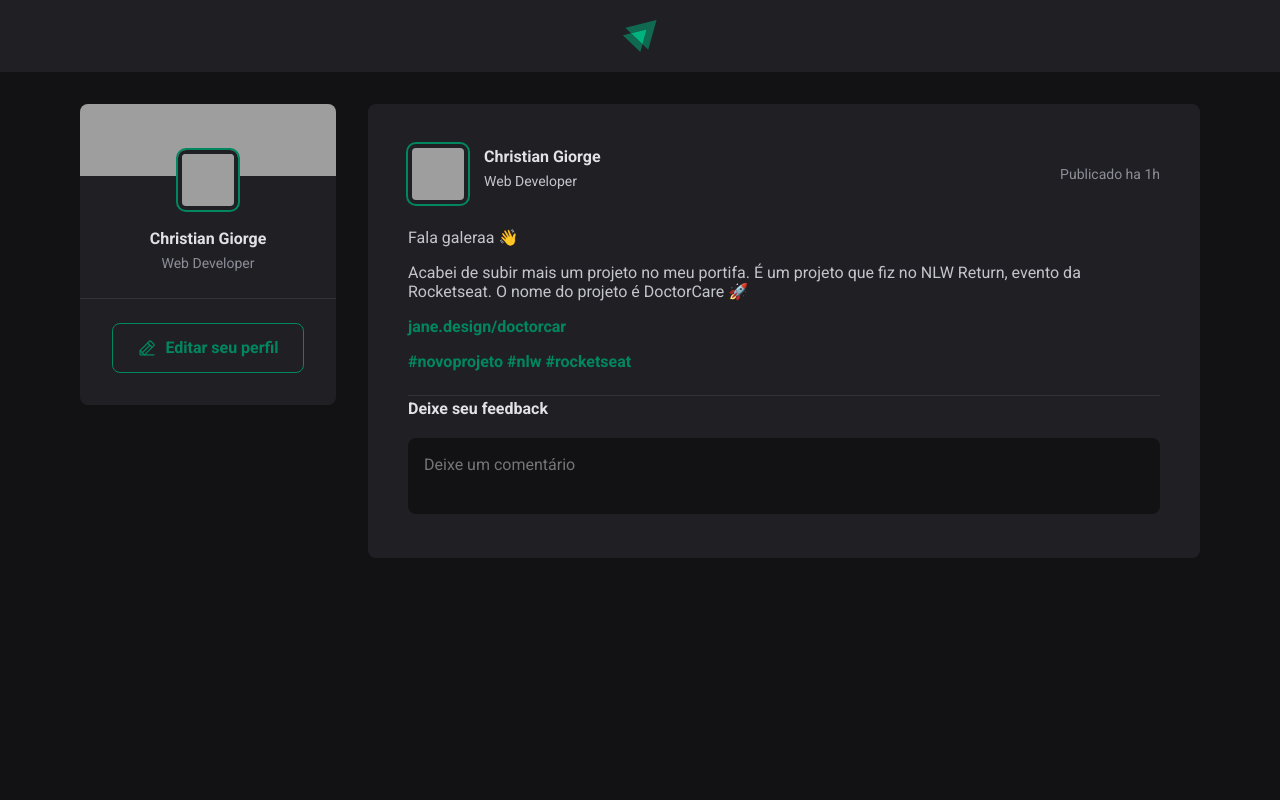
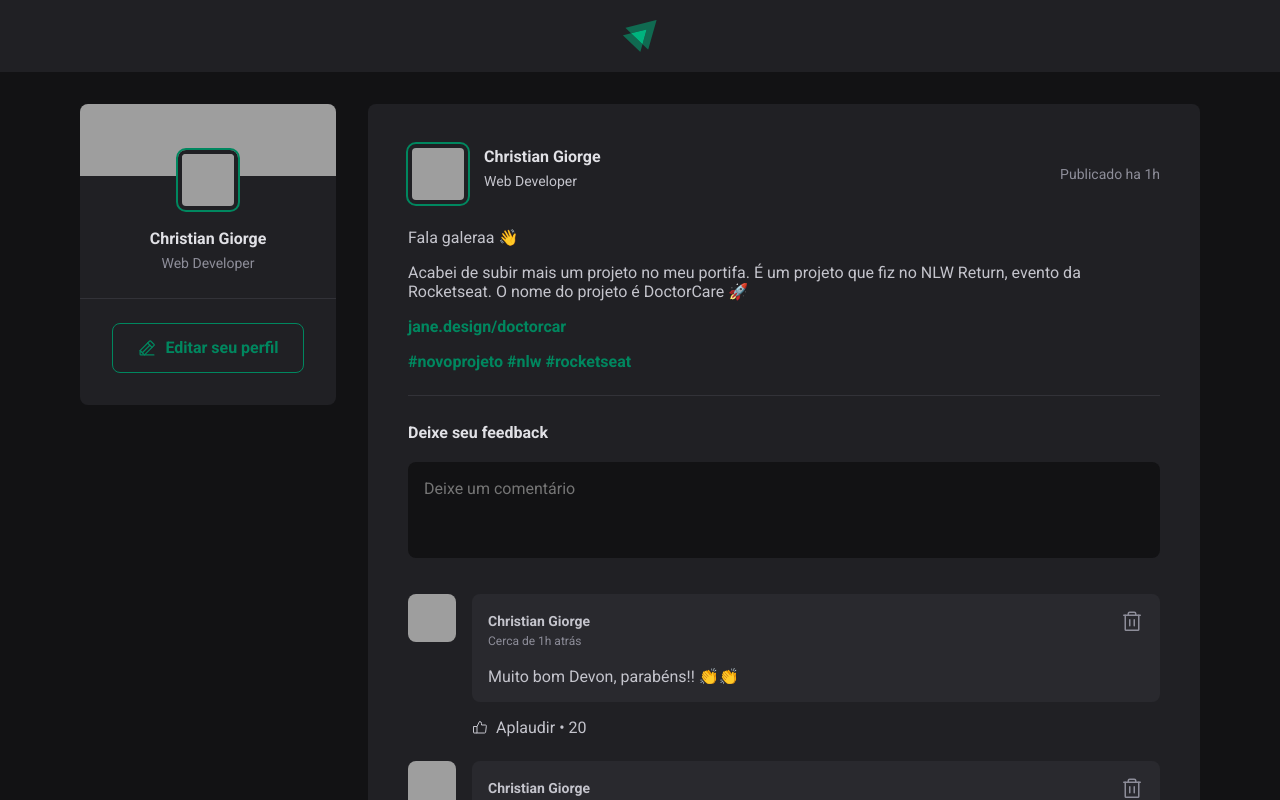
Before and after one commit to christiangiorge/feed-ingnite, a React (Vite) app: page / in a window 1280 px wide. Shown: the top 800 px of the page. Built offline with nearby package versions, Linux system fonts and the light colour scheme; grey boxes are pictures that could not be loaded.

Commit message:
Criando o component de comentario.

```diff
--- /dev/null
+++ b/src/components/Comment.jsx
@@ -0,0 +1,35 @@
+import { ThumbsUp, Trash } from 'phosphor-react'
+import styles from './Comment.module.css'
+
+export function Comment() {
+    return (
+        <div className={styles.comment}>
+            <img src="https://github.com/christiangiorge.png" />
+
+            <div className={styles.commentBox}>
+                <div className={styles.commentContent}>
+                    <header>
+                        <div className={styles.authorAndTime}>
+                            <strong>Christian Giorge</strong>
+                            <time title="11 de Maio às 8:13h" dateTime="2022-05-11 08:13:30">Cerca de 1h atrás</time>
+                        </div>
+
+                        <button title="Deletar comentário">
+                            <Trash size={24}/>
+                        </button>
+                    </header>
+
+                    <p>Muito bom Devon, parabéns!! 👏👏</p>
+                </div>
+
+                <footer>
+                    <button>
+                        <ThumbsUp />
+                        Aplaudir <span>20</span>
+                    </button>
+                </footer>
+
+            </div>
+        </div>
+    )
+}
--- /dev/null
+++ b/src/components/Comment.module.css
@@ -0,0 +1,87 @@
+.comment {
+    margin-top: 1.5rem;
+    display: flex;
+    gap: 1rem;
+}
+
+.comment > img {
+    width: 3rem;
+    height: 3rem;
+    border-radius: 8px;
+}
+
+.commentBox {
+    flex: 1;
+}
+
+.commentContent {
+    background: var(--gray-700);
+    border-radius: 8px;
+    padding: 1rem;
+}
+
+.commentContent header {
+    display: flex;
+    align-items: flex-start;
+    justify-content: space-between;
+}
+
+.authorAndTime strong {
+    display: block;
+    font-size: 0.875rem;
+    line-height: 1.6;
+}
+
+.authorAndTime time {
+    display: block;
+    font-size: 0.75rem;
+    line-height: 1.6;
+    color: var(--gray-400)
+}
+
+.commentContent header button {
+    background: transparent;
+    border: 0;
+    color: var(--gray-400);
+    cursor: pointer;
+    line-height: 0;
+    border-radius: 2px;
+}
+
+.commentContent header button:hover {
+   color: var(--red-500);
+}
+
+.commentContent p {
+    margin-top: 1rem;
+    color: var(--gray-300);
+}
+
+.commentBox footer {
+    margin-top: 1rem;
+}
+
+.commentBox footer button {
+    background: transparent;
+    border: 0;
+    color: var(--grau-400);
+    cursor: pointer;
+
+    display: flex;
+    align-items: center;
+
+    border-radius: 2px;
+}
+
+.commentBox footer button:hover {
+    color: var(--green-300);
+}
+
+.commentBox footer button svg {
+    margin-right: 0.5rem;
+}
+
+.commentBox footer button span::before {
+    content: "\2022";
+    padding: 0 0.25rem;
+}
--- a/src/components/Post.jsx
+++ b/src/components/Post.jsx
@@ -1,4 +1,5 @@
-import styles from './Post.module.css'
+import { Comment } from './Comment';
+import styles from './Post.module.css';
 
 export function Post() {
     return(
@@ -39,6 +40,12 @@
 
 
         </form>
+
+        <div className={styles.commentList}>
+            <Comment />
+            <Comment />
+            <Comment />
+        </div>
        </article>
     )
 }
--- a/src/components/Post.module.css
+++ b/src/components/Post.module.css
@@ -69,7 +69,7 @@
 .commentForm {
     width: 100%;
     margin-top: 1.5rem;
-    pagging-top: 1.5rem;
+    padding-top: 1.5rem;
     border-top: 1px solid var(--gray-600);
 }
 
@@ -83,7 +83,7 @@
     background: var(--gray-900);
     border: 0;
     resize: none;
-    height: 6 rem;
+    height: 6rem;
     padding: 1rem;
     border-radius: 8px;
     color: var(--gray-100);
@@ -117,3 +117,7 @@
 .commentForm button[type=submit]:hover {
     background: var(--green-300);
 }
+
+.commentList {
+    margin-top: 2rem;
+}
--- a/src/global.css
+++ b/src/global.css
@@ -11,6 +11,8 @@
 
     --green-300: #00B37E;
     --green-500: #00875f;
+
+    --red-500: #f75A68;
 }
 
 :focus {
```
